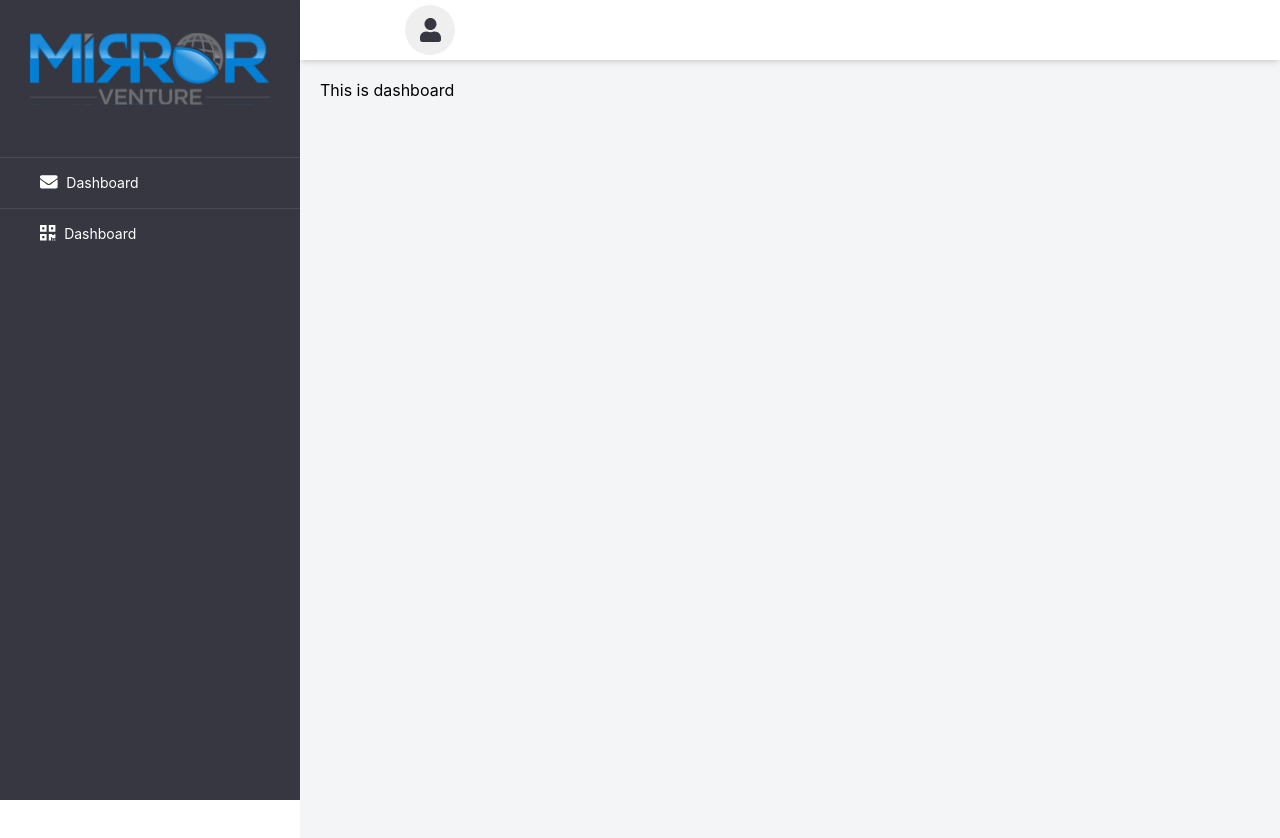
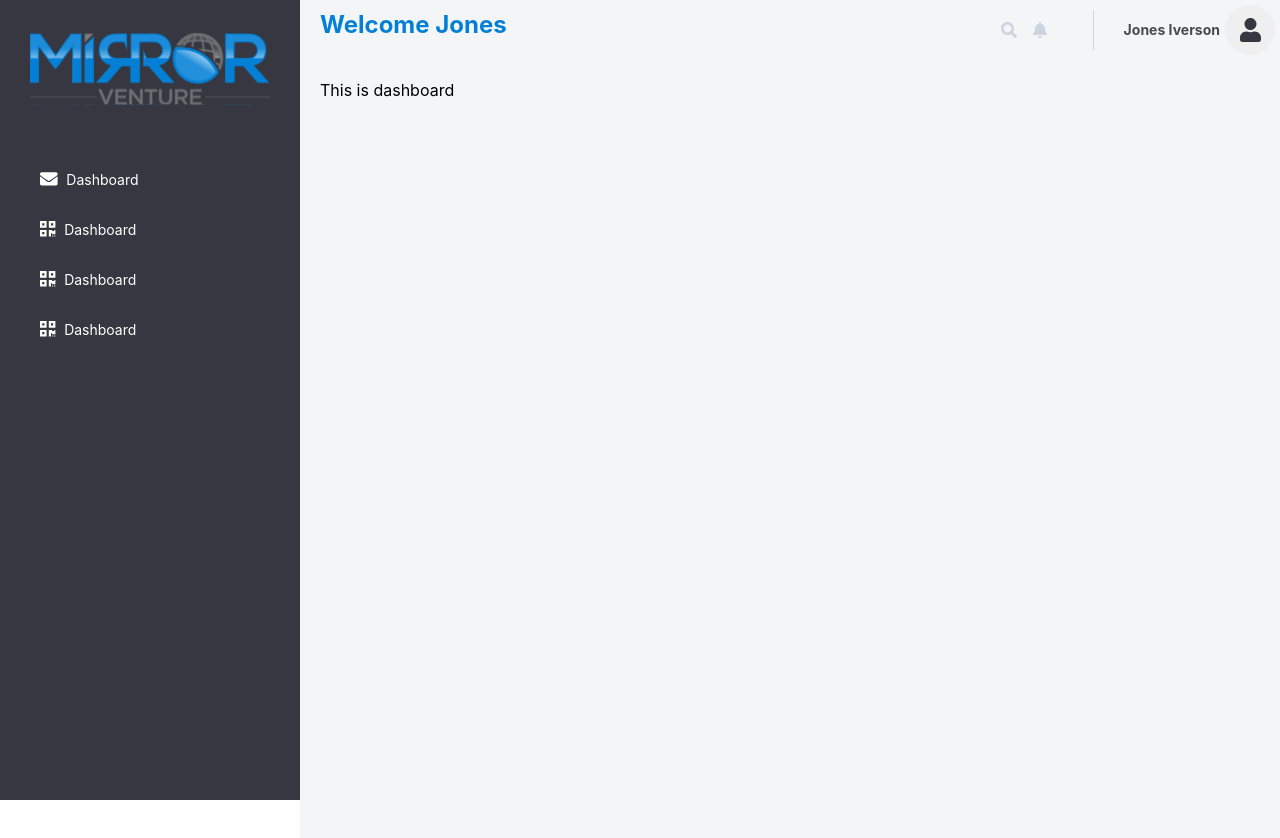
Before and after one commit to alleneben/mirror-ventures, a React (Create React App) app: page /app/dashboard in a window 1280 px wide. Shown: the top 838 px of the page. Built offline with nearby package versions, Linux system fonts and the light colour scheme.

Commit message:
dashboard updates

```diff
--- a/src/components/sidenav/sidenav.js
+++ b/src/components/sidenav/sidenav.js
@@ -34,6 +34,9 @@ const SideNav = () => {
             <ul>
                 <SideNavItem path="/app/dashboard" linktext="Dashboard" icon={faEnvelope}/>
                 <SideNavItem path="/app/dashboard" linktext="Dashboard" icon={faQrcode}/>
+                <SideNavItem path="/app/dashboard" linktext="Dashboard" icon={faQrcode}/>
+                <SideNavItem path="/app/dashboard" linktext="Dashboard" icon={faQrcode}/>
+
                 {/* <SideNavItem path="/" linktext="Home" icon={faHome}/> */}
                 {/* <SideNavItem path="/app/dashboard" linktext="Dashboard" icon={faQrcode}/>
                 <SideNavItem path="/app/new" linktext="Members" icon={faUsers}/>
--- a/src/components/sidenav/sidenav.module.scss
+++ b/src/components/sidenav/sidenav.module.scss
@@ -9,7 +9,7 @@
     transition: all .5s ease;
 
     header {
-        // font-size: 22px;
+        font-size: 22px;
         color: white;
         text-align: center;
         line-height: 50px;
@@ -31,14 +31,18 @@
         color: white;
         padding-left: 40px;
         box-sizing: border-box;
-        border-top: 1px solid rgba(255,255,255,.1);
+        border-top: 0px solid rgba(255,255,255,.1);
         // border-bottom: 1px solid black;
-        transition: .4s;
+        // transition: .4s;
     }
 
+
     ul li:hover a {
-        padding-left: 50px;
+        // padding-left: 50px;
+        background-color: rgba(255,255,255,.1);
+        color: white;
     }
+
 }
 
 #check {
--- a/src/index.css
+++ b/src/index.css
@@ -1,5 +1,4 @@
 body {
-  margin: 0;
   font-family: -apple-system, BlinkMacSystemFont, 'Segoe UI', 'Roboto', 'Oxygen',
     'Ubuntu', 'Cantarell', 'Fira Sans', 'Droid Sans', 'Helvetica Neue',
     sans-serif;
--- a/src/layouts/dashboard-layout-container/dashboard-layout.js
+++ b/src/layouts/dashboard-layout-container/dashboard-layout.js
@@ -1,7 +1,7 @@
 import React from 'react';
 import { Link } from 'react-router-dom';
 import DashboardRoutes from '../../routes/dashboard-routes';
-import { faUser, faUserCog, faSignOutAlt} from "@fortawesome/free-solid-svg-icons";
+import { faUser, faBell, faSearch} from "@fortawesome/free-solid-svg-icons";
 import { FontAwesomeIcon } from "@fortawesome/react-fontawesome";
 
 
@@ -15,11 +15,17 @@ const DashboardLayout = (props) => {
         <div className={styles.container}>
             <SideNav />
             <nav className={styles.nav}>
+                <h1>Welcome Jones</h1>
+                <div className={styles.right}>
+                    <FontAwesomeIcon style={{ fontSize: "1rem", color: "#cbd5e0", marginRight: "1rem"}} icon={faSearch}/>
+                    <FontAwesomeIcon style={{ fontSize: "1rem", color: "#cbd5e0", marginRight: "1rem"}} icon={faBell}/>
+                    <div className={styles.vertical}></div>
+                    <h1>Jones Iverson</h1>
                     <div className={styles.dropdown}>
                         <button className={styles.dropbtn}>
                             <FontAwesomeIcon style={{ fontSize: "1.5rem"}} icon={faUser} />{" "}
                         </button>
-                <div className={styles.dropdowncontent}>
+                        {/* <div className={styles.dropdowncontent}>
                             <Link to='/'>
                                 <FontAwesomeIcon style={{ fontSize: "1.5rem"}} icon={faUserCog} />{" "}
                                 Settings
@@ -28,6 +34,7 @@ const DashboardLayout = (props) => {
                                 <FontAwesomeIcon style={{ fontSize: "1.5rem"}} icon={faSignOutAlt} />{" "}
                                 Logout
                             </Link>
+                        </div> */}
                     </div>
                 </div>
             </nav>
--- a/src/layouts/dashboard-layout-container/dashboard-layout.module.scss
+++ b/src/layouts/dashboard-layout-container/dashboard-layout.module.scss
@@ -17,17 +17,35 @@
 
 .nav {
     line-height: 50px;
-    background: #ffffff;
+    background: #F4F5F7;
     color: $primary;
     font-weight: 800;
-    box-shadow:  0 4px 6px -1px rgba(0, 0, 0, 0.1), 0 2px 4px -1px rgba(0, 0, 0, 0.06);
+    // box-shadow:  0 4px 6px -1px rgba(0, 0, 0, 0.1), 0 2px 4px -1px rgba(0, 0, 0, 0.06);
     top: 0;
     left: 0;
     position: sticky;
     transition: all .5s;
-    padding-left: 100px;
+    padding-left: 20px;
     display: flex;
     justify-content: space-between;
+}
+.right {
+    display: flex;
+    align-items: center;
+    justify-content: center;
+
+    h1 {
+        font-size: 14px;
+        line-height: 20px;
+        color: rgba(0,0,0,0.7);
+    }
+
+    .vertical {
+        height: 40px;
+        width: 1px;
+        background-color: #cbd5e0;
+        margin: 0 30px;
+    }
 }
 .dropdown {
     position: relative;
```
Also changed, not shown: src/components/sidenav/v.css (+18 -0 lines). Lines whose indentation alone changed are shown as unchanged.
